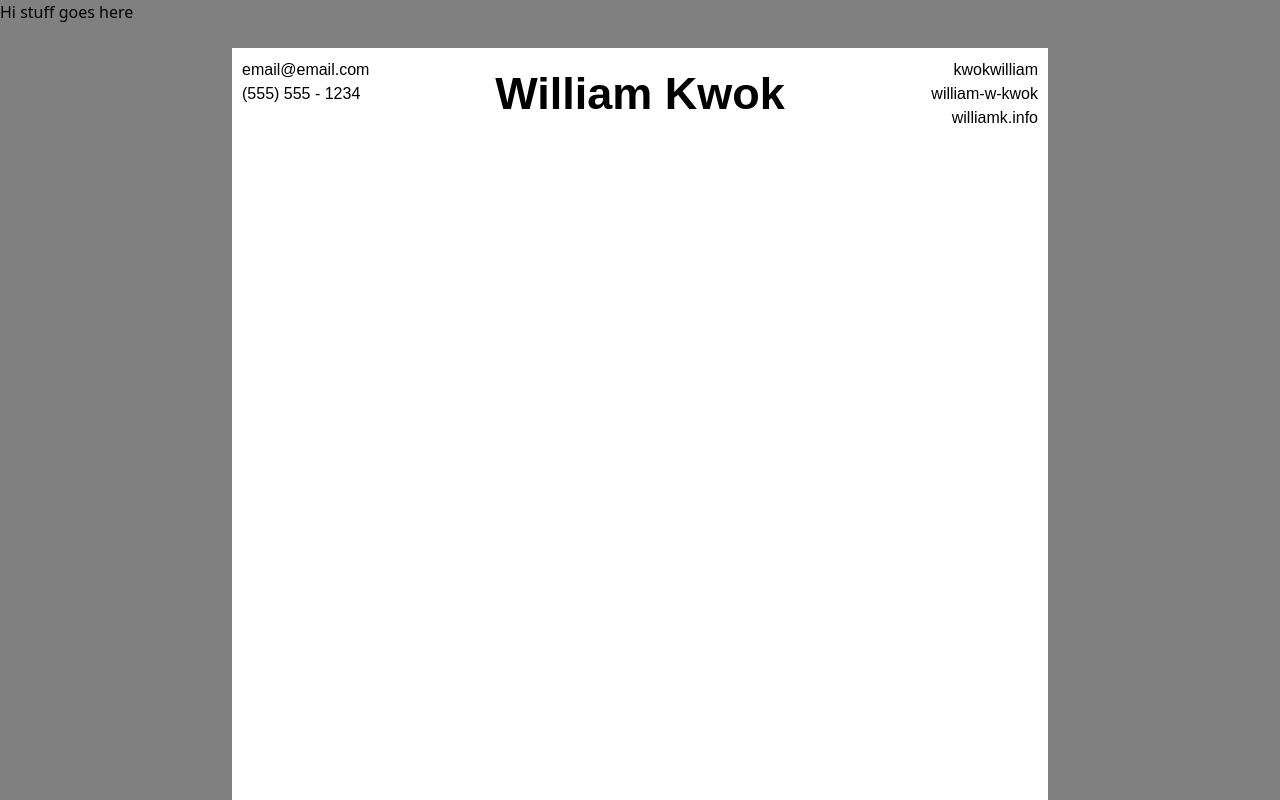
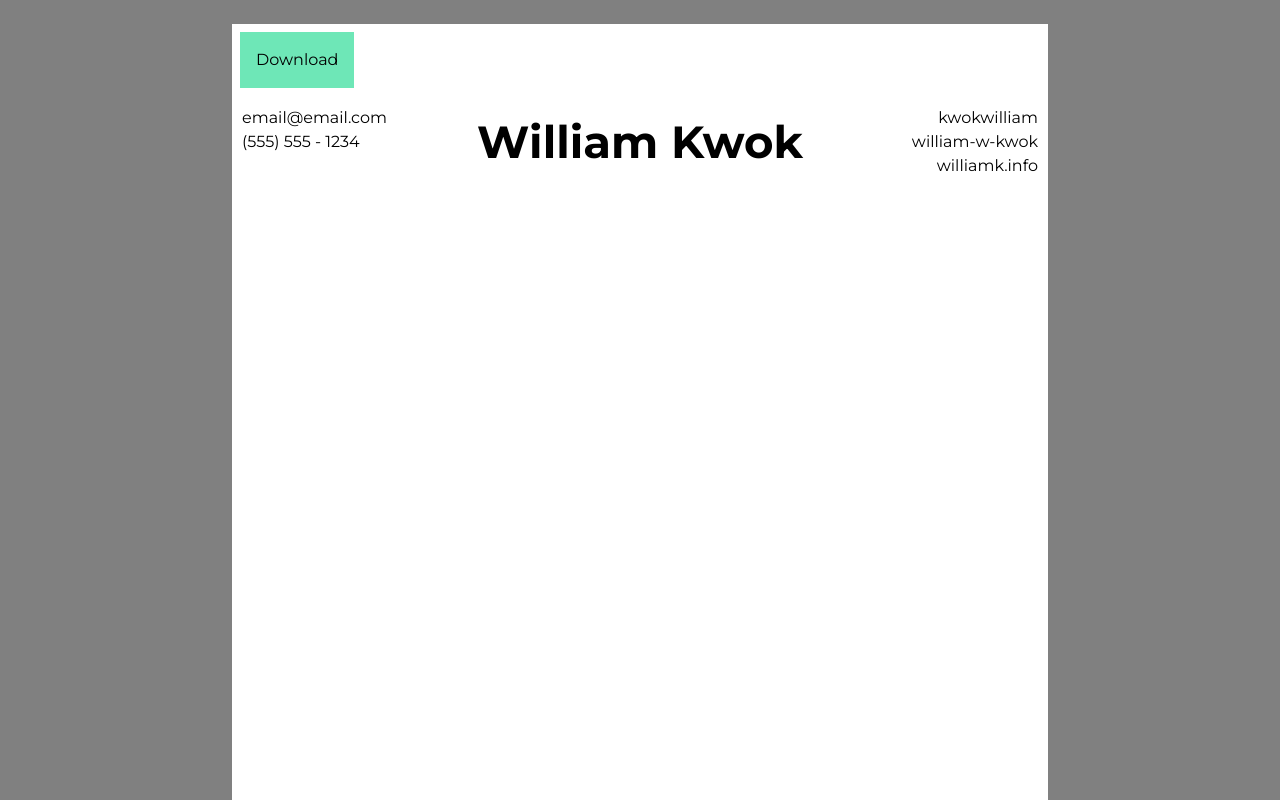
Before and after one commit to TutulDevs/resume-builder, a React (Create React App) app: page / in a window 1280 px wide. Shown: the top 800 px of the page. Built offline with nearby package versions, Linux system fonts and the light colour scheme.

Commit message:
generated a pdf but it has some error

```diff
--- a/package.json
+++ b/package.json
@@ -9,6 +9,7 @@
     "@testing-library/jest-dom": "^5.11.4",
     "@testing-library/react": "^11.1.0",
     "@testing-library/user-event": "^12.1.10",
+    "axios": "^0.21.1",
     "puppeteer": "^10.1.0",
     "react": "^17.0.2",
     "react-dom": "^17.0.2",
--- a/scripts/produce-pdf.js
+++ b/scripts/produce-pdf.js
@@ -1,16 +1,41 @@
 const puppeteer = require('puppeteer');
 
-(async () => {
-  const browser = await puppeteer.launch();
+const printPDF = async () => {
+  const browser = await puppeteer.launch({ headless: true });
   const page = await browser.newPage();
-
-  await page.goto('http://localhost:3000?resumeonly=true', {
-    waitUntil: 'networkidle2',
+  await page.goto('http://localhost:3000', {
+    waitUntil: 'networkidle0',
+  });
+  await page.addStyleTag({
+    content:
+      '.nav { display: none} .navbar { border: 0px} #print-button {display: none}',
   });
 
-  await page.pdf({
-    path: 'output/resume.pdf',
+  const pdf = await page.pdf({
     format: 'a4',
     printBackground: true,
   });
-})();
+
+  await browser.close();
+
+  return pdf;
+};
+
+printPDF.then((pdf) => {
+  res.set({ 'Content-Type': 'application/pdf', 'Content-Length': pdf.length });
+
+  res.send(pdf);
+});
+
+/*
+
+1. get the form data
+2. on submit
+  a. show alert for confirming
+  b. store the form data in Context
+  c. redirect to /resumePage route
+3. on /resumePage route
+  a. insert the data to resume fields from Context
+  b. show a download link
+
+*/
--- a/src/App.css
+++ b/src/App.css
@@ -9,8 +9,6 @@ html {
   /* 96 ppi */
   height: 1056px;
   width: 816px;
-  background-color: white;
-  font-family: "Quicksand", sans-serif;
 }
 
 #header {
--- a/src/App.js
+++ b/src/App.js
@@ -1,4 +1,5 @@
 //import React, { useState } from "react";
+import axios from 'axios';
 import './App.css';
 
 function App() {
@@ -6,19 +7,37 @@ function App() {
   // const submitFormHandler = (data) => setResumeData(data);
   // console.log(resumeData);
 
-  // url setup for puppeteer
-  const url = new URL(window.location.href);
-  const params = new URLSearchParams(url.search);
-  const resumeOnlyMode = params.get('resumeonly');
+  const getPDF = () => {
+    return axios.get(`http://localhost:3000`, {
+      responseType: 'arraybuffer',
+      headers: {
+        Accept: 'application/pdf',
+      },
+    });
+  };
 
-  console.log(params);
-  console.log(resumeOnlyMode);
+  const savePDF = () => {
+    console.log('loading');
+    return getPDF() // API call
+      .then((response) => {
+        const blob = new Blob([response.data], { type: 'application/pdf' });
+        const link = document.createElement('a');
+        link.href = window.URL.createObjectURL(blob);
+        link.download = `your-file-name.pdf`;
+        link.click();
+        console.log('ready');
+      });
+  };
 
   return (
     <div className="App">
-      {!resumeOnlyMode && <div id="other-body-stuff">Hi stuff goes here</div>}
+      {/* {!resumeOnlyMode && <div id="other-body-stuff">Hi stuff goes here</div>} */}
 
-      <div id="pdf" className="mx-auto my-6">
+      <div id="pdf" className="my-6 mx-4 mx-auto bg-white font-mont">
+        <button onClick={savePDF} className=" m-2 p-4 bg-green-300">
+          Download
+        </button>
+
         <div id="header">
           <div id="header-left">
             <div>
--- a/tailwind.config.js
+++ b/tailwind.config.js
@@ -1,20 +1,20 @@
 module.exports = {
-  purge: ["./src/**/*.{js,jsx,ts,tsx}", "./public/index.html"],
+  purge: ['./src/**/*.{js,jsx,ts,tsx}', './public/index.html'],
   darkMode: false, // or 'media' or 'class'
   theme: {
     extend: {
       fontFamily: {
-        mont: ["Montserrat"],
+        mont: ['Montserrat', 'sans-serif'],
       },
       colors: {
-        header: "#0077b6",
-        footer: "#03045e",
+        header: '#0077b6',
+        footer: '#03045e',
       },
       minHeight: {
-        7: "7vh",
-        10: "10vh",
-        15: "15vh",
-        83: "83vh",
+        7: '7vh',
+        10: '10vh',
+        15: '15vh',
+        83: '83vh',
       },
     },
   },
```
Also changed, not shown: 2 other files (tests, documents, lock files or other folders).
